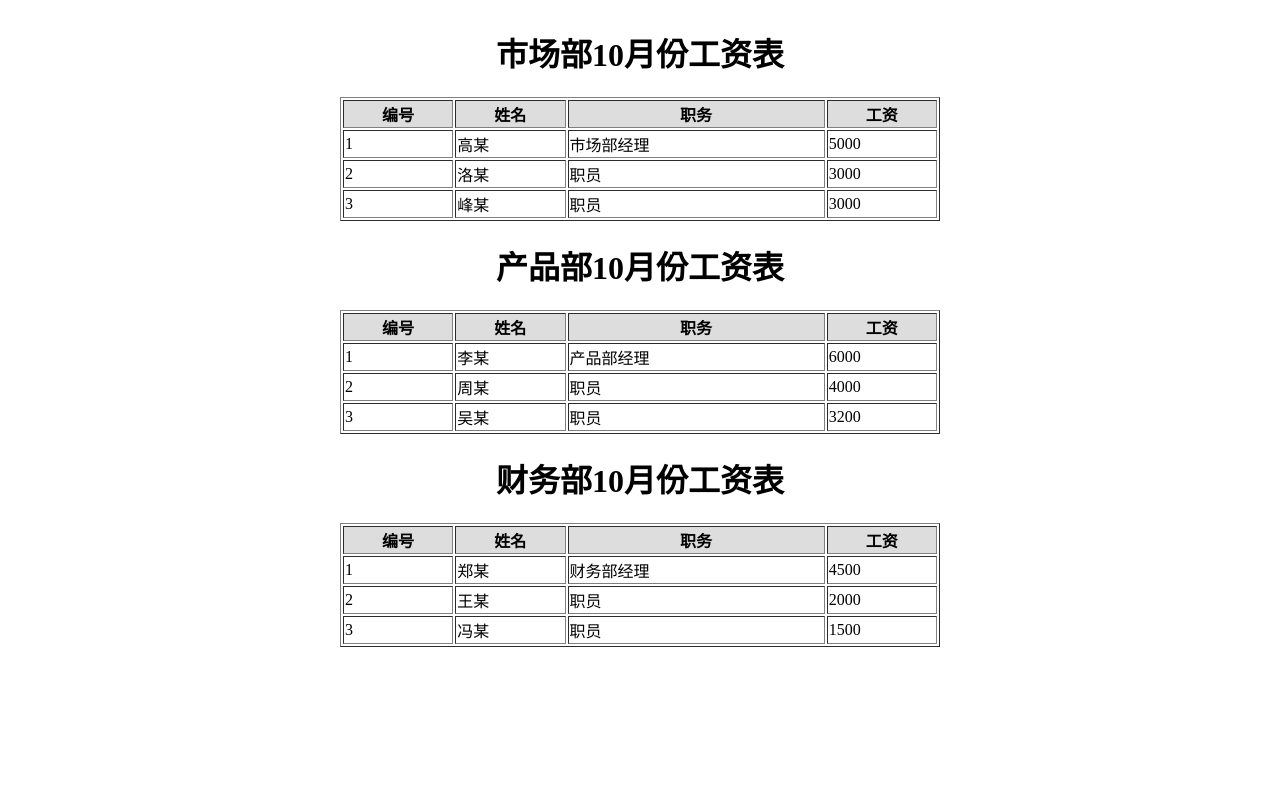
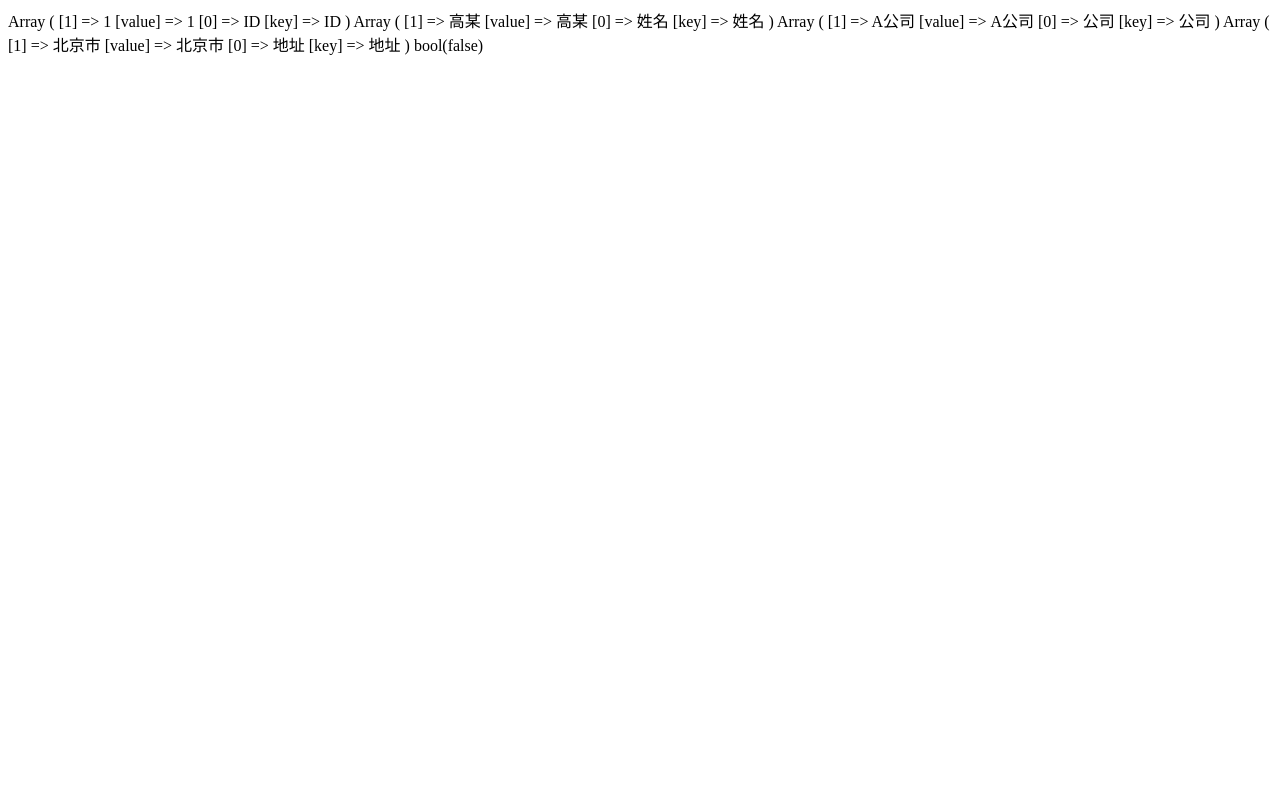
Before and after one commit to html546/brotest2, a PHP site: page / in a window 1280 px wide. Run offline with PHP 8.4, Linux system fonts and the light colour scheme.

Commit message:
each遍历数组

```diff
--- a/index.php
+++ b/index.php
@@ -1,35 +1,14 @@
 <?php
 
-$wage = array(
-    "市场部"=>array(
-        array(1,"高某","市场部经理",5000.00),
-        array(2,"洛某","职员",3000.00),
-        array(3,"峰某","职员",3000.00)
-    ),
-    "产品部"=>array(
-        array(1,"李某","产品部经理",6000.00),
-        array(2,"周某","职员",4000.00),
-        array(3,"吴某","职员",3200.00)
-    ),
-    "财务部"=>array(
-        array(1,"郑某","财务部经理",4500.00),
-        array(2,"王某","职员",2000.00),
-        array(3,"冯某","职员",1500.00)
-    )
-);
+$contact = array('ID'=>1,"姓名"=>"高某","公司"=>"A公司","地址"=>"北京市");
 
-foreach ($wage as $selector=>$table){
-    echo "<table border='1' width='600' align='center'>";
-    echo "<caption><h1>".$selector."10月份工资表</h1></caption>";
-    echo "<tr bgcolor='#ddd'><th>编号</th><th>姓名</th><th>职务</th><th>工资</th></tr>";
-        foreach ($table as $row){
-            echo "<tr>";
-                foreach ($row as $col){
-                    echo "<td>".$col."</td>";
-                }
-            echo "</tr>";
-        }
-
-
-    echo "</table>";
-}
+$id = each($contact);
+print_r($id);
+$name = each($contact);
+print_r($name);
+$company = each($contact);
+print_r($company);
+$address = each($contact);
+print_r($address);
+$no = each($contact);
+var_dump($no);
```
